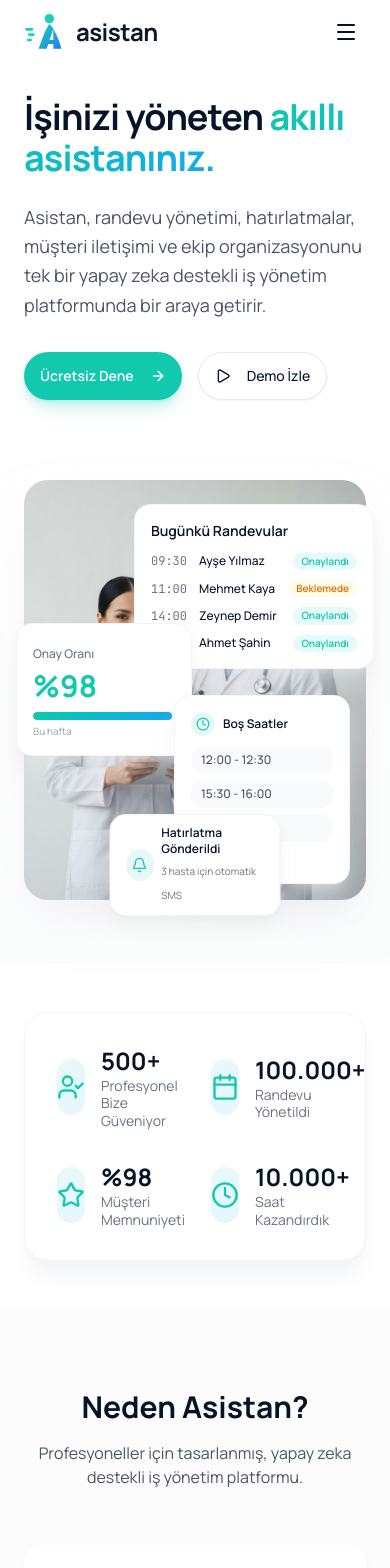
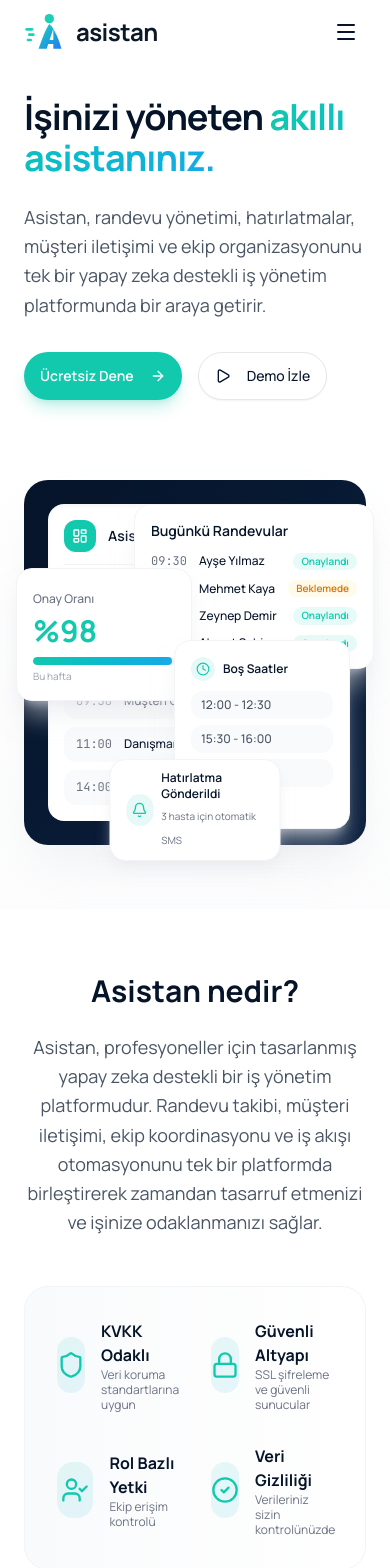
Before and after one commit to Heyrook1/Asistan-webv2, a Next.js app: page / in a window 390 px wide. Shown: the top 1568 px of the page. Built offline with nearby package versions, Linux system fonts and the light colour scheme.

Commit message:
feat: implement strategic homepage and pricing page updates\n\nAdd "Asistan nedir?" section, replace metrics, update hero,\npricing, and use safer trust badges.

```diff
--- a/app/fiyatlandirma/page.tsx
+++ b/app/fiyatlandirma/page.tsx
@@ -10,46 +10,47 @@ import { Check, ArrowRight, Shield, CreditCard, RefreshCw, Lock, HelpCircle, X }
 const plans = [
   {
     name: "Başlangıç",
-    description: "Tek başına çalışanlar için ideal.",
-    price: { monthly: 399, yearly: 319 },
+    description: "Platformu keşfetmek isteyen profesyoneller için.",
+    price: { monthly: 0, yearly: 0, label: "Ücretsiz" },
     features: [
-      "Randevu ve Takvim Yönetimi",
-      "Hatırlatmalar (SMS & E-posta)",
-      "Müşteri Profilleri ve Geçmişi",
-      "Temel Raporlar",
-      "E-posta & Canlı Destek"
+      "Aylık 30 randevu",
+      "1 kullanıcı",
+      "Temel takvim yönetimi",
+      "E-posta hatırlatmaları",
+      "Temel raporlar"
     ],
     notIncluded: ["Ekip Yönetimi", "AI Önerileri", "API Erişimi"],
-    cta: "Başlangıç Planını Seç",
+    cta: "Ücretsiz Başla",
     popular: false
   },
   {
-    name: "Pro",
-    description: "Klinikler ve küçük ekipler için.",
-    price: { monthly: 899, yearly: 719 },
+    name: "Profesyonel",
+    description: "Ekipler ve büyüyen işletmeler için.",
+    price: { monthly: null, yearly: null, label: "Yakında" },
     features: [
-      "Başlangıç planındaki tüm özellikler",
-      "Ekip Yönetimi & Yetkilendirme",
-      "Gelişmiş Raporlama",
-      "Online Ödeme Entegrasyonu",
-      "Özel Alanlar & Formlar",
-      "Öncelikli Destek"
+      "Sınırsız randevu",
+      "Çoklu kullanıcı desteği",
+      "SMS + WhatsApp hatırlatma",
+      "Gelişmiş analitik",
+      "Ekip yönetimi",
+      "AI destekli öneriler",
+      "Öncelikli destek"
     ],
     notIncluded: [],
-    cta: "Pro Planını Seç",
+    cta: "Beni Bilgilendir",
     popular: true
   },
   {
     name: "Kurumsal",
-    description: "Büyüyen ekipler ve kurumlar için.",
-    price: { monthly: null, yearly: null },
+    description: "Çoklu lokasyon ve özel ihtiyaçlar için.",
+    price: { monthly: null, yearly: null, label: "Özel Fiyat" },
     features: [
-      "Pro planındaki tüm özellikler",
-      "Sınırsız Kullanıcı & Rol Yönetimi",
-      "API Erişimi",
-      "Özel Entegrasyonlar",
-      "Veri Taşıma & Özel Eğitim",
-      "7/24 Öncelikli Destek"
+      "Profesyonel planın tüm özellikleri",
+      "Sınırsız kullanıcı",
+      "API erişimi",
+      "Özel entegrasyonlar",
+      "Veri taşıma desteği",
+      "7/24 öncelikli destek"
     ],
     notIncluded: [],
     cta: "Teklif Al",
@@ -175,17 +176,19 @@ export default function PricingPage() {
                 </div>
 
                 <div className="mb-6">
-                  {plan.price.monthly ? (
+                  {plan.price.label === "Ücretsiz" ? (
                     <>
                       <span className={`text-4xl font-bold ${plan.popular ? 'text-[#12C8AD]' : 'text-[#06142A]'}`}>
-                        ₺{isYearly ? plan.price.yearly : plan.price.monthly}
+                        Ücretsiz
                       </span>
-                      <span className="text-[#64748B]">/ay</span>
-                      {isYearly && (
-                        <div className="text-xs text-[#12C8AD] mt-1">
-                          Yıllık faturalandırma ile
-                        </div>
-                      )}
+                      <p className="text-xs text-[#64748B] mt-1">Hemen başlayın</p>
+                    </>
+                  ) : plan.price.label === "Yakında" ? (
+                    <>
+                      <span className={`text-3xl font-bold ${plan.popular ? 'text-[#12C8AD]' : 'text-[#06142A]'}`}>
+                        Yakında
+                      </span>
+                      <p className="text-xs text-[#64748B] mt-1">Lansman için bizi takip edin</p>
                     </>
                   ) : (
                     <>
--- a/app/page.tsx
+++ b/app/page.tsx
@@ -27,14 +27,16 @@ import {
   MessageSquare,
   TrendingUp,
   Zap,
-  CheckCircle2
+  CheckCircle2,
+  Lock,
+  LayoutDashboard
 } from 'lucide-react'
 
-const stats = [
-  { icon: UserCheck, value: '500+', label: 'Profesyonel Bize Güveniyor' },
-  { icon: Calendar, value: '100.000+', label: 'Randevu Yönetildi' },
-  { icon: Star, value: '%98', label: 'Müşteri Memnuniyeti' },
-  { icon: Clock, value: '10.000+', label: 'Saat Kazandırdık' },
+const trustFeatures = [
+  { icon: Shield, value: 'KVKK Odaklı', label: 'Veri koruma standartlarına uygun' },
+  { icon: Lock, value: 'Güvenli Altyapı', label: 'SSL şifreleme ve güvenli sunucular' },
+  { icon: UserCheck, value: 'Rol Bazlı Yetki', label: 'Ekip erişim kontrolü' },
+  { icon: CheckCircle2, value: 'Veri Gizliliği', label: 'Verileriniz sizin kontrolünüzde' },
 ]
 
 const features = [
@@ -120,36 +122,36 @@ const pricingPlans = [
     name: 'Başlangıç',
     price: 'Ücretsiz',
     period: '',
-    description: 'Basit randevu yönetimi ihtiyacı olan bağımsız profesyoneller için.',
-    features: ['Aylık 50 randevu', '1 kullanıcı', 'Temel takvim', 'E-posta hatırlatmaları', 'Temel raporlar'],
+    description: 'Platformu keşfetmek isteyen bağımsız profesyoneller için.',
+    features: ['Aylık 30 randevu', '1 kullanıcı', 'Temel takvim', 'E-posta hatırlatmaları', 'Temel raporlar'],
     popular: false,
     cta: 'Ücretsiz Başla'
   },
   {
-    name: 'Pro',
-    price: '₺899',
-    period: '/ay',
-    description: 'Klinikler, ekipler ve büyüyen işletmeler için.',
-    features: ['Sınırsız randevu', '10 kullanıcı', 'SMS + WhatsApp hatırlatma', 'Gelişmiş analitik', 'Ekip yönetimi', 'AI önerileri', 'Öncelikli destek'],
+    name: 'Profesyonel',
+    price: 'Yakında',
+    period: '',
+    description: 'Ekipler ve büyüyen işletmeler için gelişmiş özellikler.',
+    features: ['Sınırsız randevu', 'Çoklu kullanıcı', 'SMS + WhatsApp hatırlatma', 'Gelişmiş analitik', 'Ekip yönetimi', 'AI önerileri', 'Öncelikli destek'],
     popular: true,
-    cta: 'Pro Planını Seç'
+    cta: 'Beni Bilgilendir'
   },
   {
     name: 'Kurumsal',
     price: 'Özel Fiyat',
     period: '',
-    description: 'Çoklu lokasyonlu ekipler ve özel iş akışı ihtiyacı olan organizasyonlar için.',
-    features: ['Her şey dahil', 'Sınırsız kullanıcı', 'Özel entegrasyonlar', 'API erişimi', 'Veri taşıma desteği', '7/24 öncelikli destek', 'SLA garantisi'],
+    description: 'Çoklu lokasyonlu ekipler ve özel ihtiyaçlar için.',
+    features: ['Her şey dahil', 'Sınırsız kullanıcı', 'Özel entegrasyonlar', 'API erişimi', 'Veri taşıma desteği', '7/24 öncelikli destek'],
     popular: false,
     cta: 'Teklif Al'
   },
 ]
 
 const trustPoints = [
-  { icon: CheckCircle2, text: '14 gün ücretsiz deneme' },
-  { icon: CheckCircle2, text: 'İstediğiniz zaman iptal' },
-  { icon: Shield, text: 'Güvenli altyapı' },
-  { icon: Shield, text: 'KVKK uyumlu veri koruma' },
+  { icon: CheckCircle2, text: 'Ücretsiz başlangıç planı' },
+  { icon: CheckCircle2, text: 'Kredi kartı gerekmez' },
+  { icon: Shield, text: 'KVKK odaklı veri koruma' },
+  { icon: Lock, text: 'Güvenli altyapı' },
 ]
 
 export default function HomePage() {
@@ -196,16 +198,54 @@ export default function HomePage() {
               </div>
             </div>
 
-            {/* Right - Image with floating cards */}
+            {/* Right - Dashboard Mockup with floating cards */}
             <div className="relative lg:ml-8">
-              <Image
-                src="/images/medical-team.jpg"
-                alt="Professionals using Asistan"
-                width={600}
-                height={500}
-                className="rounded-3xl object-cover w-full h-[420px] lg:h-[480px] shadow-2xl shadow-gray-200/50"
-                priority
-              />
+              <div className="bg-gradient-to-br from-[#06142A] to-[#0a1f3d] rounded-3xl p-6 shadow-2xl shadow-gray-300/30">
+                <div className="bg-white rounded-2xl p-4 shadow-inner">
+                  <div className="flex items-center gap-3 mb-4 pb-3 border-b border-gray-100">
+                    <div className="w-8 h-8 rounded-lg bg-[#12C8AD] flex items-center justify-center">
+                      <LayoutDashboard className="w-4 h-4 text-white" />
+                    </div>
+                    <span className="font-semibold text-[#06142A] text-sm">Asistan Dashboard</span>
+                  </div>
+                  <div className="grid grid-cols-3 gap-3 mb-4">
+                    <div className="bg-gray-50 rounded-xl p-3">
+                      <div className="text-xs text-gray-500 mb-1">Bugün</div>
+                      <div className="text-xl font-bold text-[#06142A]">12</div>
+                      <div className="text-[10px] text-gray-400">Randevu</div>
+                    </div>
+                    <div className="bg-gray-50 rounded-xl p-3">
+                      <div className="text-xs text-gray-500 mb-1">Bekleyen</div>
+                      <div className="text-xl font-bold text-amber-500">3</div>
+                      <div className="text-[10px] text-gray-400">Onay</div>
+                    </div>
+                    <div className="bg-gray-50 rounded-xl p-3">
+                      <div className="text-xs text-gray-500 mb-1">Bu Hafta</div>
+                      <div className="text-xl font-bold text-[#12C8AD]">47</div>
+                      <div className="text-[10px] text-gray-400">Toplam</div>
+                    </div>
+                  </div>
+                  <div className="space-y-2">
+                    {[
+                      { time: '09:30', name: 'Müşteri Görüşmesi', status: 'Onaylandı' },
+                      { time: '11:00', name: 'Danışmanlık', status: 'Bekliyor' },
+                      { time: '14:00', name: 'Takip Randevusu', status: 'Onaylandı' },
+                    ].map((apt, i) => (
+                      <div key={i} className="flex items-center justify-between bg-gray-50 rounded-lg px-3 py-2">
+                        <div className="flex items-center gap-2">
+                          <span className="text-xs font-mono text-gray-500 w-10">{apt.time}</span>
+                          <span className="text-xs font-medium text-[#06142A]">{apt.name}</span>
+                        </div>
+                        <span className={`text-[10px] font-semibold px-2 py-0.5 rounded-full ${
+                          apt.status === 'Onaylandı' ? 'text-[#12C8AD] bg-[#12C8AD]/10' : 'text-amber-600 bg-amber-50'
+                        }`}>
+                          {apt.status}
+                        </span>
+                      </div>
+                    ))}
+                  </div>
+                </div>
+              </div>
 
               {/* Floating Card - Today's Appointments */}
               <div className="absolute -right-2 lg:-right-6 top-6 bg-white rounded-2xl shadow-xl shadow-gray-200/50 p-4 w-60 border border-gray-100">
@@ -278,19 +318,31 @@ export default function HomePage() {
         </div>
       </section>
 
-      {/* Stats Section */}
-      <section className="py-12 bg-white">
+      {/* Asistan Nedir Section */}
+      <section className="py-16 bg-white">
         <div className="max-w-7xl mx-auto px-6 lg:px-8">
-          <div className="bg-white rounded-3xl shadow-xl shadow-gray-100 border border-gray-100 p-8 lg:p-10">
+          <div className="max-w-3xl mx-auto text-center mb-12">
+            <h2 className="text-3xl md:text-4xl font-bold text-[#06142A] mb-6">
+              Asistan nedir?
+            </h2>
+            <p className="text-lg text-gray-600 leading-relaxed">
+              Asistan, profesyoneller için tasarlanmış yapay zeka destekli bir iş yönetim platformudur.
+              Randevu takibi, müşteri iletişimi, ekip koordinasyonu ve iş akışı otomasyonunu tek bir
+              platformda birleştirerek zamandan tasarruf etmenizi ve işinize odaklanmanızı sağlar.
+            </p>
+          </div>
+
+          {/* Trust Features */}
+          <div className="bg-gradient-to-r from-gray-50 to-white rounded-3xl border border-gray-100 p-8 lg:p-10">
             <div className="grid grid-cols-2 md:grid-cols-4 gap-8 lg:gap-12">
-              {stats.map((stat, i) => (
+              {trustFeatures.map((feature, i) => (
                 <div key={i} className="flex items-center gap-4">
                   <div className="w-14 h-14 rounded-2xl bg-gradient-to-br from-[#12C8AD]/10 to-[#16A9E8]/10 flex items-center justify-center">
-                    <stat.icon className="w-7 h-7 text-[#12C8AD]" />
+                    <feature.icon className="w-7 h-7 text-[#12C8AD]" />
                   </div>
                   <div>
-                    <div className="text-2xl lg:text-3xl font-bold text-[#06142A]">{stat.value}</div>
-                    <div className="text-sm text-gray-500 leading-tight">{stat.label}</div>
+                    <div className="text-base lg:text-lg font-bold text-[#06142A]">{feature.value}</div>
+                    <div className="text-xs text-gray-500 leading-tight">{feature.label}</div>
                   </div>
                 </div>
               ))}
--- a/components/marketing/footer.tsx
+++ b/components/marketing/footer.tsx
@@ -5,7 +5,7 @@ import { useState } from 'react'
 import { AsistanLogo } from '@/components/asistan-logo'
 import { Button } from '@/components/ui/button'
 import { Input } from '@/components/ui/input'
-import { Calendar, ArrowRight, Mail, Phone, Shield, Award, Lock } from 'lucide-react'
+import { Calendar, ArrowRight, Mail, Phone, Shield, Lock } from 'lucide-react'
 
 const footerLinks = [
   {
@@ -98,15 +98,11 @@ export function Footer() {
               <div className="flex flex-wrap gap-3 mb-6">
                 <div className="flex items-center gap-2 px-3 py-2 bg-gray-50 rounded-xl border border-gray-100">
                   <Shield className="w-4 h-4 text-[#12C8AD]" />
-                  <span className="text-xs font-semibold text-[#06142A]">KVKK Uyumlu</span>
+                  <span className="text-xs font-semibold text-[#06142A]">KVKK Odaklı</span>
                 </div>
                 <div className="flex items-center gap-2 px-3 py-2 bg-gray-50 rounded-xl border border-gray-100">
                   <Lock className="w-4 h-4 text-[#12C8AD]" />
                   <span className="text-xs font-semibold text-[#06142A]">Güvenli Altyapı</span>
-                </div>
-                <div className="flex items-center gap-2 px-3 py-2 bg-gray-50 rounded-xl border border-gray-100">
-                  <Award className="w-4 h-4 text-[#12C8AD]" />
-                  <span className="text-xs font-semibold text-[#06142A]">ISO 27001</span>
                 </div>
               </div>
 
```
